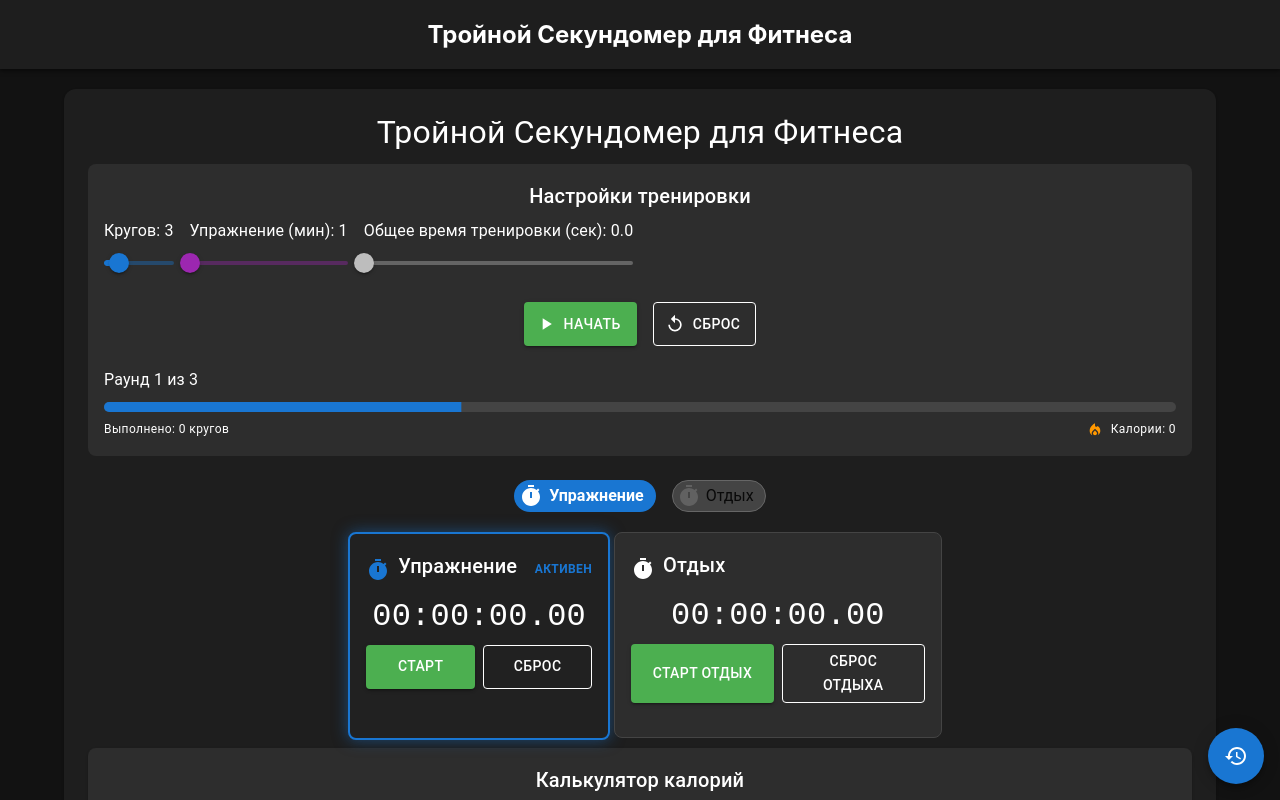
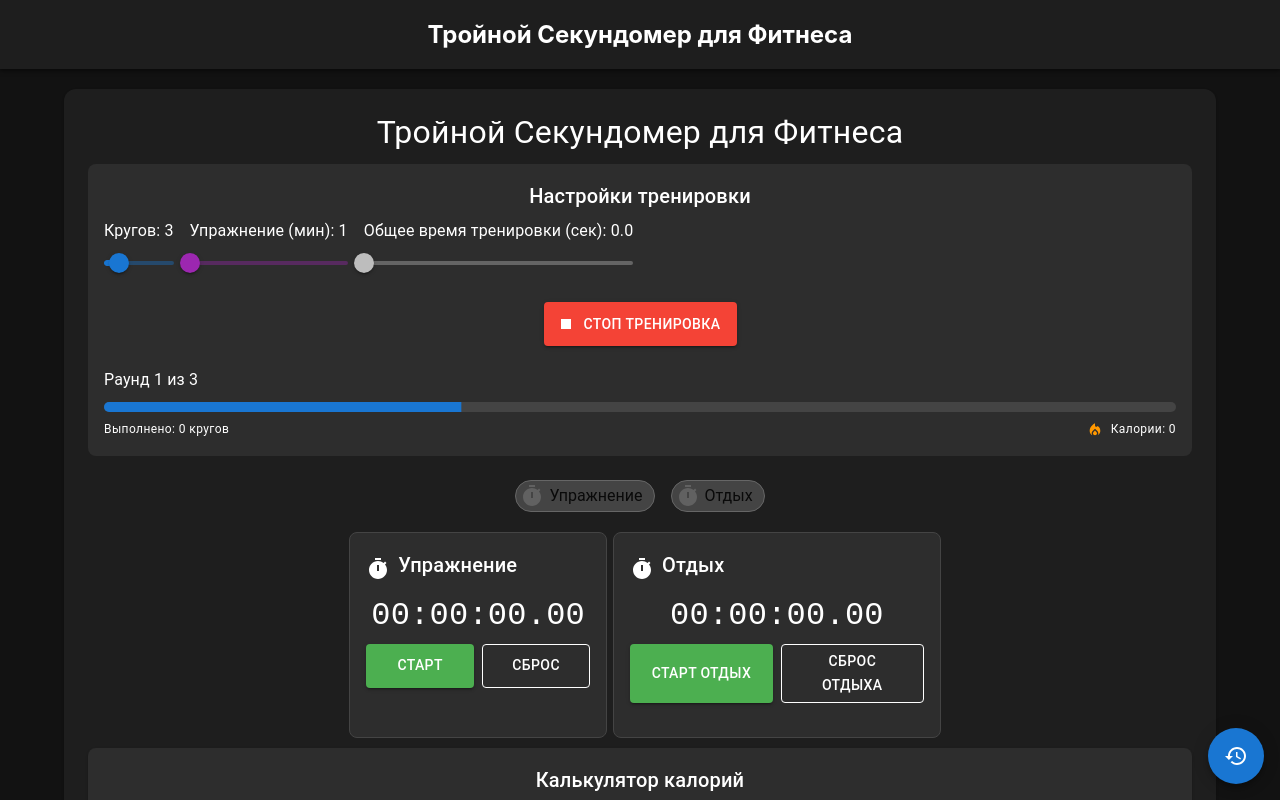
Before and after one commit to 1989ARS198921/fitness-stopwatch-fresh-start, a React (Create React App) app: page / in a window 1280 px wide. Shown: the top 800 px of the page. Built offline with nearby package versions, Linux system fonts and the light colour scheme.

Commit message:
Refactor: Move workout controls to individual timer components, remove main Start/Reset buttons.

```diff
--- a/src/App.js
+++ b/src/App.js
@@ -46,8 +46,8 @@ function App() {
 
   // Обновленный массив таймеров: только 2 таймера
   const [timers, setTimers] = useState([
-    { id: 1, time: 0, isRunning: false, title: 'Упражнение', isActive: true, hasControls: true }, // Первый таймер - упражнение, с контролами
-    { id: 2, time: 0, isRunning: false, title: 'Отдых', isActive: false, hasControls: false }  // Второй таймер - отдых, без контролов
+    { id: 1, time: 0, isRunning: false, title: 'Упражнение', isActive: true }, // Первый таймер - упражнение, активен по умолчанию
+    { id: 2, time: 0, isRunning: false, title: 'Отдых', isActive: false }  // Второй таймер - отдых
   ]);
 
   const [workoutSettings, setWorkoutSettings] = useState({
@@ -55,8 +55,8 @@ function App() {
     exerciseTime: 1, // минут
     currentRound: 1,
     totalCompletedRounds: 0,
-    isWorkoutActive: false,
-    isPaused: false
+    isWorkoutActive: false, // Тренировка активна, если хотя бы один таймер запущен
+    isPaused: false // Не используется напрямую, но может быть полезно для отслеживания
   });
 
   const [calories, setCalories] = useState(0);
@@ -83,12 +83,36 @@ function App() {
 
   // Функция для запуска/паузы таймера упражнения (id=1)
   const toggleExerciseTimer = useCallback(() => {
-    setTimers(prevTimers =>
-      prevTimers.map(timer =>
-        timer.id === 1 ? { ...timer, isRunning: !timer.isRunning } : timer
-      )
+    setTimers(prevTimers => {
+      const exerciseTimer = prevTimers.find(t => t.id === 1);
+      const newExerciseRunningState = !exerciseTimer.isRunning;
+
+      // Обновляем состояние таймера упражнения
+      const updatedTimers = prevTimers.map(timer =>
+        timer.id === 1 ? { ...timer, isRunning: newExerciseRunningState } : timer
       );
-  }, []);
+
+      // Если запускаем упражнение и отдых активен, останавливаем отдых
+      if (newExerciseRunningState && prevTimers.find(t => t.id === 2).isRunning) {
+        return updatedTimers.map(timer =>
+          timer.id === 2 ? { ...timer, isRunning: false } : timer
+        );
+      }
+      // Если останавливаем упражнение, не делаем ничего с отдыхом, он может быть запущен
+      return updatedTimers;
+    });
+
+    // Обновляем состояние тренировки
+    setWorkoutSettings(prev => {
+      const anyRunning = timers.some(t => t.isRunning);
+      const newActiveState = timers.some(t => t.id === 1 && t.isRunning);
+      return {
+        ...prev,
+        isWorkoutActive: newActiveState || prev.isWorkoutActive, // Если упражнение запускается
+        isPaused: !newActiveState && !timers.some(t => t.id === 2 && t.isRunning) // Пауза, если оба остановлены
+      };
+    });
+  }, [timers]);
 
   // Функция для запуска/паузы таймера отдыха (id=2) - с логикой паузы упражнения
   const toggleRestTimer = useCallback(() => {
@@ -101,22 +125,27 @@ function App() {
         timer.id === 2 ? { ...timer, isRunning: newRestRunningState } : timer
       );
 
-      // Если таймер отдыха запускается, ставим таймер упражнения на паузу
+      // Если запускаем отдых, останавливаем упражнение
       if (newRestRunningState) {
         return updatedTimers.map(timer =>
           timer.id === 1 ? { ...timer, isRunning: false } : timer
         );
       }
-      // Если таймер отдыха останавливается, можно возобновить таймер упражнения
-      // (только если тренировка активна и не на паузе)
-      else if (workoutSettings.isWorkoutActive && !workoutSettings.isPaused) {
-        return updatedTimers.map(timer =>
-          timer.id === 1 ? { ...timer, isRunning: true } : timer
-        );
-      }
+      // Если останавливаем отдых, не делаем ничего с упражнением, оно может быть запущено
       return updatedTimers;
     });
-  }, [workoutSettings.isWorkoutActive, workoutSettings.isPaused]);
+
+    // Обновляем состояние тренировки
+    setWorkoutSettings(prev => {
+      const anyRunning = timers.some(t => t.isRunning);
+      const newActiveState = timers.some(t => t.id === 2 && t.isRunning);
+      return {
+        ...prev,
+        isWorkoutActive: newActiveState || prev.isWorkoutActive, // Если отдых запускается
+        isPaused: !anyRunning // Пауза, если оба остановлены
+      };
+    });
+  }, [timers]);
 
   // Функция для сброса таймера упражнения (id=1)
   const resetExerciseTimer = useCallback(() => {
@@ -136,56 +165,9 @@ function App() {
     );
   }, []);
 
-  // Функция для сброса всех таймеров
-  const resetAllTimers = useCallback(() => {
-    setTimers(prevTimers =>
-      prevTimers.map(timer => ({ ...timer, time: 0, isRunning: false, isActive: timer.id === 1 })) // Активен только упражнение
-    );
-    setWorkoutSettings(prev => ({
-      ...prev,
-      currentRound: 1,
-      totalCompletedRounds: 0,
-      isWorkoutActive: false,
-      isPaused: false
-    }));
-    setCalories(0);
-    setShowRestAlert(false);
-  }, []);
-
-  // Функция для запуска тренировки
-  const startWorkout = useCallback(() => {
-    setWorkoutSettings(prev => ({ ...prev, isWorkoutActive: true, isPaused: false }));
-    setTimers(prevTimers =>
-      prevTimers.map((timer, index) => ({
-        ...timer,
-        isRunning: index === 0, // Запускаем только первый (упражнение)
-        isActive: index === 0
-      }))
-    );
-  }, []);
-
-  // Функция для паузы тренировки
-  const pauseWorkout = useCallback(() => {
-    setWorkoutSettings(prev => ({ ...prev, isPaused: true }));
-    setTimers(prevTimers =>
-      prevTimers.map(timer => ({ ...timer, isRunning: false }))
-    );
-  }, []);
-
-  // Функция для продолжения тренировки
-  const resumeWorkout = useCallback(() => {
-    setWorkoutSettings(prev => ({ ...prev, isPaused: false }));
-    setTimers(prevTimers =>
-      prevTimers.map(timer =>
-        // Возобновляем только таймер упражнения, если отдых не активен
-        timer.id === 1 && !prevTimers.find(t => t.id === 2).isRunning ? { ...timer, isRunning: true } : timer
-      )
-    );
-  }, []);
-
-  // Функция для остановки тренировки
+  // Функция для остановки тренировки и сохранения результата
   const stopWorkout = useCallback(() => {
-    setWorkoutSettings(prev => ({ ...prev, isWorkoutActive: false, isPaused: false }));
+    setWorkoutSettings(prev => ({ ...prev, isWorkoutActive: false, isPaused: true }));
     setTimers(prevTimers =>
       prevTimers.map(timer => ({ ...timer, isRunning: false }))
     );
@@ -220,33 +202,32 @@ function App() {
 
   // Обработка завершения упражнения
   useEffect(() => {
-    if (workoutSettings.isWorkoutActive && !workoutSettings.isPaused) {
+    if (workoutSettings.isWorkoutActive) { // Проверяем, активна ли тренировка
       const maxTime = workoutSettings.exerciseTime * 60 * 1000; // в миллисекундах (минуты * 60 * 1000)
       const exerciseTimer = timers.find(timer => timer.id === 1);
 
-      if (exerciseTimer && exerciseTimer.time >= maxTime) {
+      if (exerciseTimer && exerciseTimer.isRunning && exerciseTimer.time >= maxTime) { // Проверяем, запущен ли и достиг ли лимита
         // Показываем уведомление о переходе к отдыху
         setShowRestAlert(true);
         setTimeout(() => setShowRestAlert(false), 3000); // Скрываем через 3 секунды
 
-        // Автоматически запускаем таймер отдыха
+        // Автоматически запускаем таймер отдыха и останавливаем упражнение
         setTimers(prevTimers =>
           prevTimers.map(timer =>
-            timer.id === 2 ? { ...timer, isRunning: true } : timer
+            timer.id === 2 ? { ...timer, isRunning: true } :
+            timer.id === 1 ? { ...timer, isRunning: false } : timer
           )
         );
       }
     }
-  }, [timers, workoutSettings, workoutSettings.isWorkoutActive, workoutSettings.isPaused]);
+  }, [timers, workoutSettings, workoutSettings.isWorkoutActive]);
 
   const Stopwatch = ({
     id,
     title,
     time,
     isRunning,
-    isActive,
-    hasControls, // Новое свойство
-    onTimeUpdate
+    isActive
   }) => {
     const [localTime, setLocalTime] = useState(time);
 
@@ -257,13 +238,13 @@ function App() {
     useEffect(() => {
       let interval = null;
       if (isRunning) {
-        // Исправление: 1 секунда приложения = 2 секунды реального времени
+        // Исправление: 1 секунда приложения = 2 секундам реального времени
         // Увеличиваем интервал с 10 мс до 20 мс
         // Увеличиваем прирост времени с 10 мс до 20 мс
         interval = setInterval(() => {
           setLocalTime(prevTime => {
             const newTime = prevTime + 20; // Увеличиваем на 20 мс
-            onTimeUpdate(id, newTime);
+            handleTimeUpdate(id, newTime);
             return newTime;
           });
         }, 20); // Интервал 20 мс
@@ -271,7 +252,7 @@ function App() {
         clearInterval(interval);
       }
       return () => clearInterval(interval);
-    }, [isRunning, id, onTimeUpdate]);
+    }, [isRunning, id, handleTimeUpdate]);
 
     const formatTime = (time) => {
       const getMilliseconds = `00${Math.floor((time % 1000) / 10)}`.slice(-2);
@@ -281,15 +262,18 @@ function App() {
       return `${getHours}:${getMinutes}:${getSeconds}.${getMilliseconds}`;
     };
 
+    // Определяем, является ли таймер активным (бегущим)
+    const isActiveTimer = isRunning;
+
     return (
       <Card
         sx={{
           minWidth: '100%',
           m: 0.5,
-          backgroundColor: isActive ? '#212121' : '#2d2d2d',
+          backgroundColor: isActiveTimer ? '#212121' : '#2d2d2d',
           color: 'white',
-          border: isActive ? '2px solid #1976d2' : '1px solid #444',
-          boxShadow: isActive ? '0 0 15px rgba(25, 118, 210, 0.5)' : 'none',
+          border: isActiveTimer ? '2px solid #1976d2' : '1px solid #444',
+          boxShadow: isActiveTimer ? '0 0 15px rgba(25, 118, 210, 0.5)' : 'none',
           height: '100%',
           borderRadius: 2
         }}
@@ -297,12 +281,12 @@ function App() {
         <CardContent>
           <Box sx={{ display: 'flex', justifyContent: 'space-between', alignItems: 'center', mb: 1 }}>
             <Box sx={{ display: 'flex', alignItems: 'center' }}>
-              <Timer sx={{ mr: 1, color: isActive ? '#1976d2' : 'inherit' }} />
+              <Timer sx={{ mr: 1, color: isActiveTimer ? '#1976d2' : 'inherit' }} />
               <Typography variant="h6" gutterBottom>
                 {title}
               </Typography>
             </Box>
-            {isActive && (
+            {isActiveTimer && (
               <Typography variant="caption" sx={{ color: '#1976d2', fontWeight: 'bold' }}>
                 АКТИВЕН
               </Typography>
@@ -321,8 +305,8 @@ function App() {
             {formatTime(localTime)}
           </Typography>
 
-          {/* Условный рендеринг кнопок */}
-          {hasControls && (
+          {/* Условный рендеринг кнопок в зависимости от ID таймера */}
+          {id === 1 && (
             <Box sx={{ display: 'flex', gap: 1, flexDirection: { xs: 'column', sm: 'row' } }}>
               <Button
                 variant="contained"
@@ -356,7 +340,7 @@ function App() {
             </Box>
           )}
           {/* Кнопки для таймера отдыха */}
-          {!hasControls && id === 2 && (
+          {id === 2 && (
             <Box sx={{ display: 'flex', gap: 1, flexDirection: { xs: 'column', sm: 'row' } }}>
               <Button
                 variant="contained"
@@ -692,6 +676,7 @@ function App() {
                 </Grid>
               </Grid>
 
+              {/* Управление теперь через таймеры */}
               <Box sx={{
                 mt: 2,
                 display: 'flex',
@@ -699,52 +684,7 @@ function App() {
                 gap: 1,
                 flexWrap: 'wrap'
               }}>
-                {!workoutSettings.isWorkoutActive ? (
-                  <Button
-                    variant="contained"
-                    startIcon={<PlayArrow />}
-                    onClick={startWorkout}
-                    sx={{
-                      backgroundColor: '#4caf50',
-                      '&:hover': { backgroundColor: '#388e3c' },
-                      m: 0.5,
-                      minWidth: { xs: 120, sm: 'auto' }
-                    }}
-                  >
-                    Начать
-                  </Button>
-                ) : (
-                  <>
-                    {workoutSettings.isPaused ? (
-                      <Button
-                        variant="contained"
-                        startIcon={<PlayArrow />}
-                        onClick={resumeWorkout}
-                        sx={{
-                          backgroundColor: '#2196f3',
-                          '&:hover': { backgroundColor: '#0b7dda' },
-                          m: 0.5,
-                          minWidth: { xs: 120, sm: 'auto' }
-                        }}
-                      >
-                        Продолжить
-                      </Button>
-                    ) : (
-                      <Button
-                        variant="contained"
-                        startIcon={<Pause />}
-                        onClick={pauseWorkout}
-                        sx={{
-                          backgroundColor: '#ff9800',
-                          '&:hover': { backgroundColor: '#f57c00' },
-                          m: 0.5,
-                          minWidth: { xs: 120, sm: 'auto' }
-                        }}
-                      >
-                        Пауза
-                      </Button>
-                    )}
-
+                {/* Кнопка "Стоп" для завершения всей тренировки */}
                 <Button
                   variant="contained"
                   startIcon={<Stop />}
@@ -756,24 +696,7 @@ function App() {
                     minWidth: { xs: 120, sm: 'auto' }
                   }}
                 >
-                      Стоп
-                    </Button>
-                  </>
-                )}
-
-                <Button
-                  variant="outlined"
-                  startIcon={<Replay />}
-                  onClick={resetAllTimers}
-                  sx={{
-                    color: 'white',
-                    borderColor: 'white',
-                    '&:hover': { backgroundColor: '#444' },
-                    m: 0.5,
-                    minWidth: { xs: 120, sm: 'auto' }
-                  }}
-                >
-                  Сброс
+                  Стоп Тренировка
                 </Button>
               </Box>
 
@@ -819,13 +742,13 @@ function App() {
                   key={timer.id}
                   label={timer.title}
                   icon={<Timer />}
-                  color={timer.isActive ? "primary" : "default"}
-                  variant={timer.isActive ? "filled" : "outlined"}
+                  color={timer.isRunning ? "primary" : "default"} // Изменено: теперь отражает запущен ли таймер
+                  variant={timer.isRunning ? "filled" : "outlined"} // Изменено: теперь отражает запущен ли таймер
                   sx={{
                     fontSize: '1rem',
-                    fontWeight: timer.isActive ? 'bold' : 'normal',
-                    backgroundColor: timer.isActive ? '#1976d2' : '#444',
-                    borderColor: timer.isActive ? '#1976d2' : '#666',
+                    fontWeight: timer.isRunning ? 'bold' : 'normal', // Изменено: теперь отражает запущен ли таймер
+                    backgroundColor: timer.isRunning ? '#1976d2' : '#444', // Изменено: теперь отражает запущен ли таймер
+                    borderColor: timer.isRunning ? '#1976d2' : '#666', // Изменено: теперь отражает запущен ли таймер
                     borderRadius: 16
                   }}
                 />
@@ -835,14 +758,13 @@ function App() {
             {/* Только 2 таймера */}
             <Grid container spacing={1} justifyContent="center">
               {timers.map((timer) => (
-                <Grid item xs={12} md={6} key={timer.id}> {/* Изменили md={4} на md={6} для двух таймеров */ }
+                <Grid item xs={12} md={6} key={timer.id}>
                   <Stopwatch
                     id={timer.id}
                     title={timer.title}
                     time={timer.time}
                     isRunning={timer.isRunning}
                     isActive={timer.isActive}
-                    hasControls={timer.hasControls} // Передаем новое свойство
                     onTimeUpdate={handleTimeUpdate}
                   />
                 </Grid>
```
Lines whose indentation alone changed are shown as unchanged.
